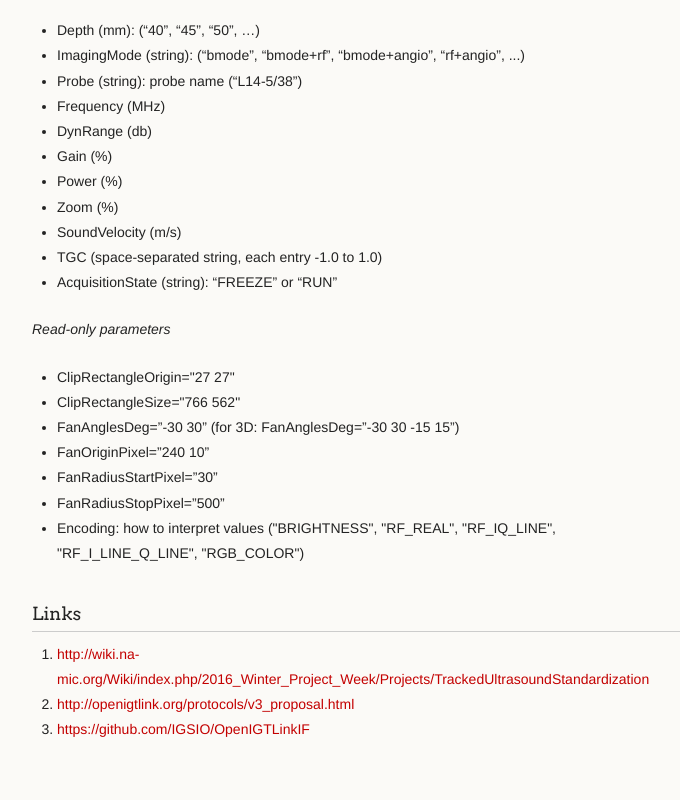
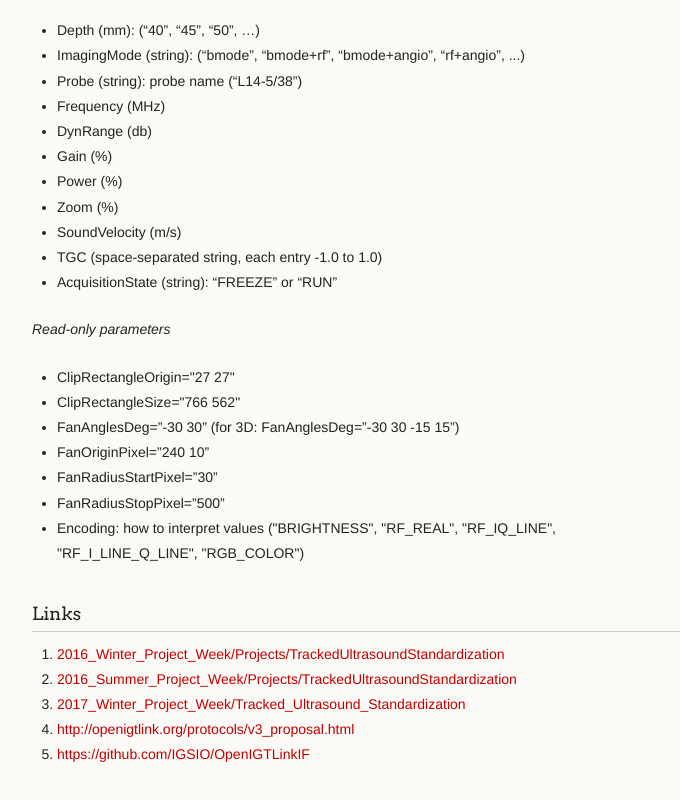
Before and after one commit to IGSIO/igsio.github.io, a plain HTML site: page index.html in a window 1280 px wide. Shown: the part 6795-7595 px from the top of the page, without its empty margins (278-958 px from the left). Drawn offline with Linux system fonts and the light colour scheme.

Commit message:
Updated the README and some added 2 new links in the index.html.

```diff
--- a/index.html
+++ b/index.html
@@ -336,7 +336,9 @@
 <a id="links" class="anchor" href="#links" aria-hidden="true"><span class="octicon octicon-link"></span></a>Links</h3>
 
 <ol>
-<li><a href="http://wiki.na-mic.org/Wiki/index.php/2016_Winter_Project_Week/Projects/TrackedUltrasoundStandardization">http://wiki.na-mic.org/Wiki/index.php/2016_Winter_Project_Week/Projects/TrackedUltrasoundStandardization</a></li>
+<li><a href="http://wiki.na-mic.org/Wiki/index.php/2016_Winter_Project_Week/Projects/TrackedUltrasoundStandardization">2016_Winter_Project_Week/Projects/TrackedUltrasoundStandardization</a></li>
+<li><a href="http://www.na-mic.org/Wiki/index.php/2016_Summer_Project_Week/Tracked_Ultrasound_Standardization">2016_Summer_Project_Week/Projects/TrackedUltrasoundStandardization</a></li>
+<li><a href="http://www.na-mic.org/Wiki/index.php/2017_Winter_Project_Week/Tracked_Ultrasound_Standardization">2017_Winter_Project_Week/Tracked_Ultrasound_Standardization</a></li>
 <li><a href="http://openigtlink.org/protocols/v3_proposal.html">http://openigtlink.org/protocols/v3_proposal.html</a></li>
 <li><a href="https://github.com/IGSIO/OpenIGTLinkIF">https://github.com/IGSIO/OpenIGTLinkIF</a></li>
 </ol>
```
Also changed, not shown: 1 other file.
